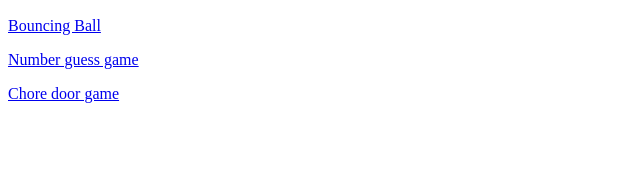
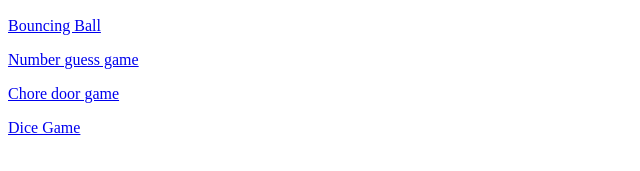
Before and after one commit to JEREMY1984/jeremy1984.github.io, a plain HTML site: page index.html in a window 1280 px wide. Shown: the part 215-386 px from the top of the page, without its empty margins (0-640 px from the left). Drawn offline with Linux system fonts and the light colour scheme.

Commit message:
add dice game anchor

```diff
--- a/index.html
+++ b/index.html
@@ -16,5 +16,6 @@
     <p><a href="https://jeremy1984.github.io/catching-balls/" target="_blank">Bouncing Ball</a></p>
     <p><a href="https://jeremy1984.github.io/Number-guess-game/">Number guess game</a></p>
     <p><a href="https://jeremy1984.github.io/chore-door-game/">Chore door game</a></p>
+    <p><a href="https://jeremy1984.github.io/dicegame/">Dice Game</a></p>
 </body>
 </html>
```
